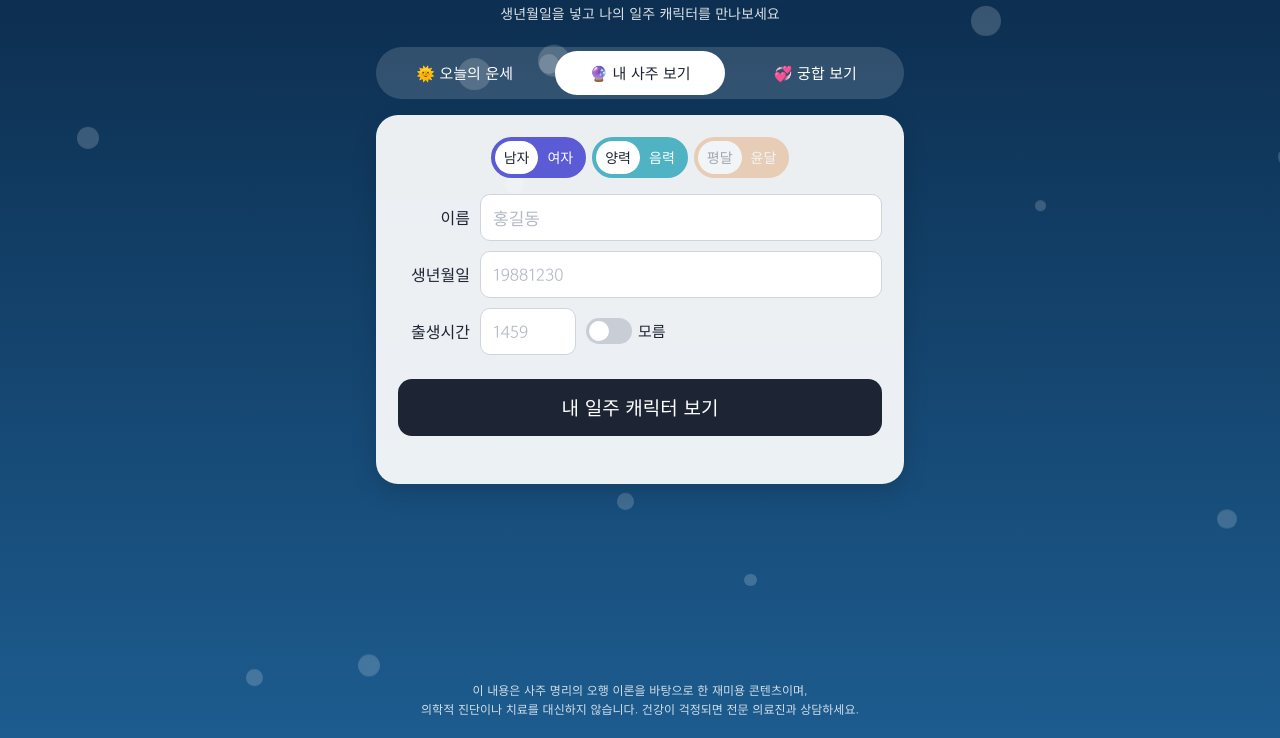
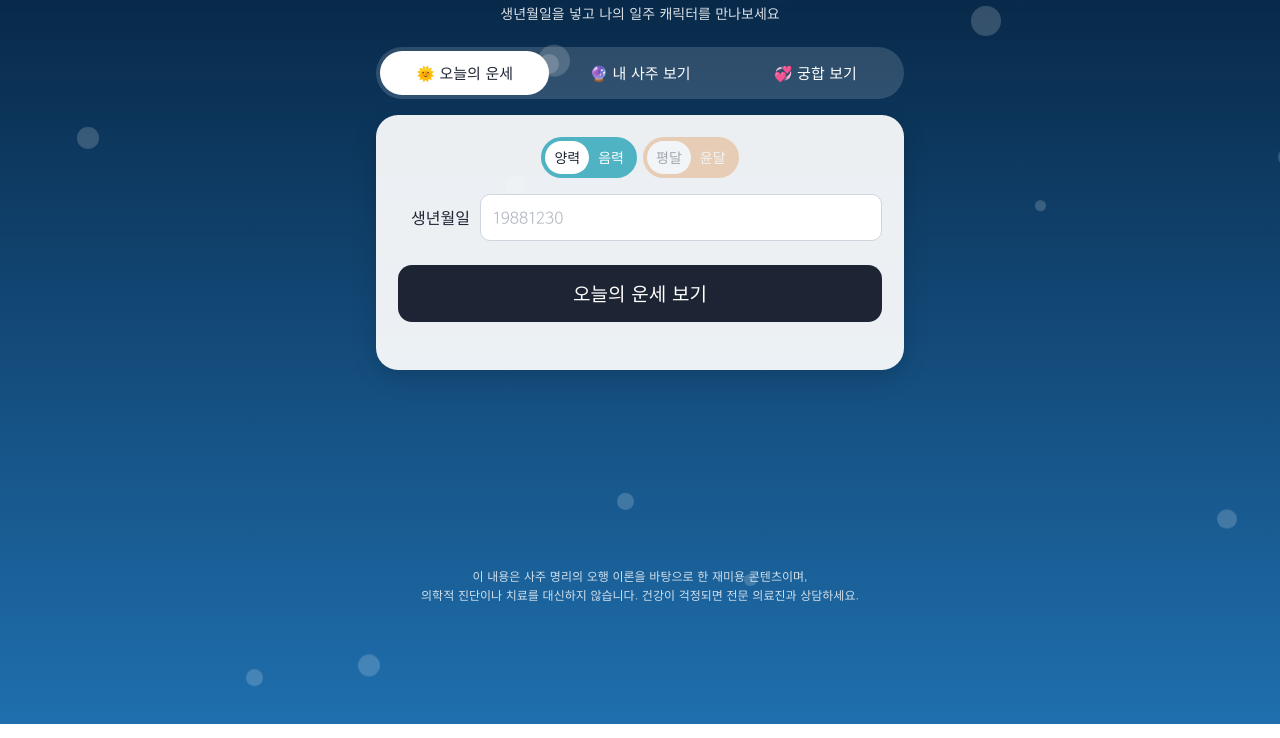
Before and after one commit to bborami/saju-health, a plain HTML site: page index.html in a window 1280 px wide. Shown: the part 76-814 px from the top of the page. Drawn offline with Linux system fonts and the light colour scheme.

Commit message:
첫 화면 기본 탭을 오늘의 운세로
Co-Authored-By: Claude Opus 5.5 <noreply@anthropic.com>
Claude-Session: https://claude.ai/code/session_01P8u7JX3H9BnXp5TkBR9PoE

```diff
--- a/index.html
+++ b/index.html
@@ -209,7 +209,7 @@
   <p>생년월일을 넣고 나의 일주 캐릭터를 만나보세요</p>
 </header>
 <main>
-  <div class="mode"><button data-m="today">🌞 오늘의 운세</button><button class="on" data-m="me">🔮 내 사주 보기</button><button data-m="gh">💞 궁합 보기</button></div>
+  <div class="mode"><button class="on" data-m="today">🌞 오늘의 운세</button><button data-m="me">🔮 내 사주 보기</button><button data-m="gh">💞 궁합 보기</button></div>
   <section class="card form" id="ghForm" style="display:none">
     <p class="relq">어떤 사이인가요?</p>
     <div class="rel" id="rel"><button class="on" data-r="lover">💑 배우자·연인</button><button data-r="child">👨‍👩‍👧 부모·자녀</button><button data-r="sibling">👫 형제자매</button><button data-r="friend">🤝 친구</button><button data-r="coworker">💼 직장동료</button><button data-r="partner">📈 사업파트너</button><button data-r="client">🙋 고객</button></div>
@@ -832,7 +832,7 @@ $('#go').onclick=()=>{
   if(typeof Solar==='undefined'){ $('#err').textContent='만세력 계산 도구를 불러오지 못했어요. 새로고침해 주세요.'; return; }
   try { const lite=mode==='today', m=calc(lite?{...meInput(),unknown:true,nm:''}:undefined); if(mode==='today') showToday(m); else show(m.dayK,m); } catch(e){ $('#err').textContent=typeof e==='string'?e:'날짜를 다시 확인해 주세요.'; console.error(e); }
 };
-fx('water'); window.__ready=true;
+document.querySelector(".mode button[data-m=today]").click(); fx('water'); window.__ready=true;
 </script>
 </body>
 </html>
```
